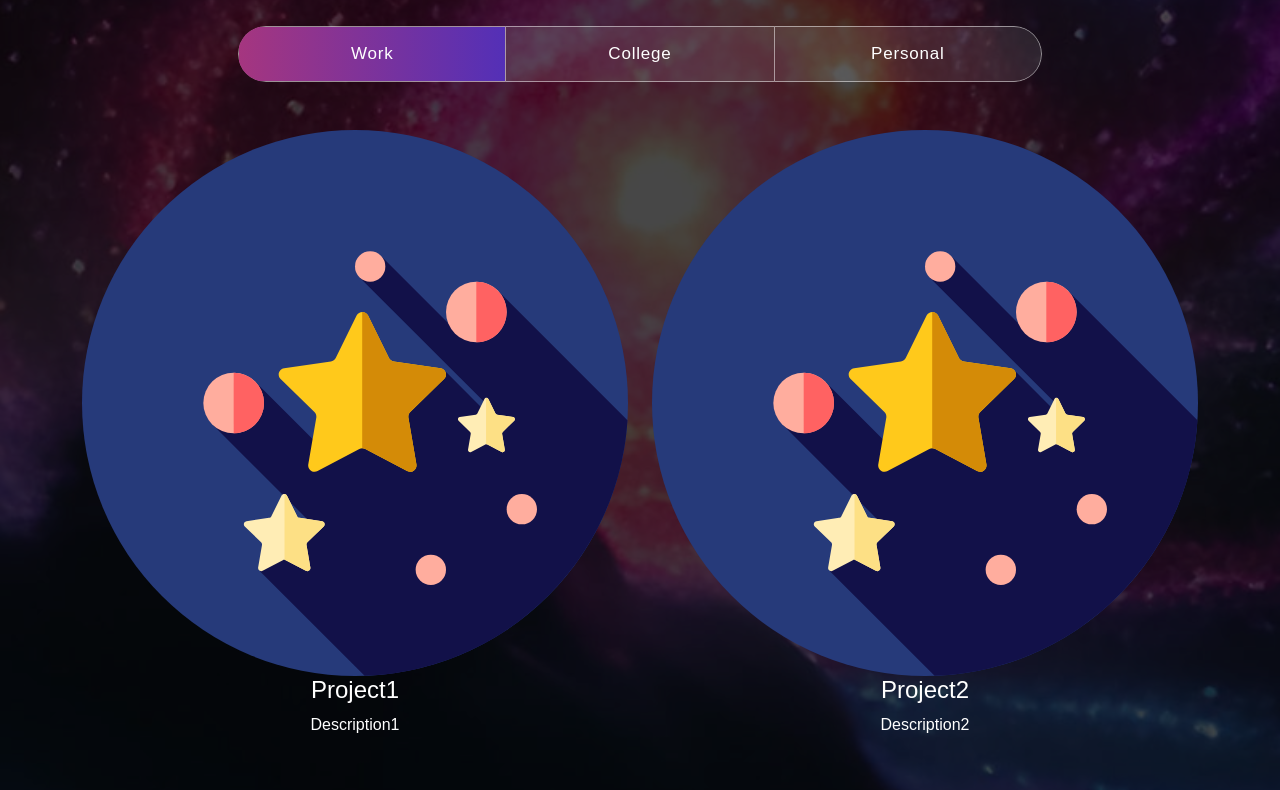
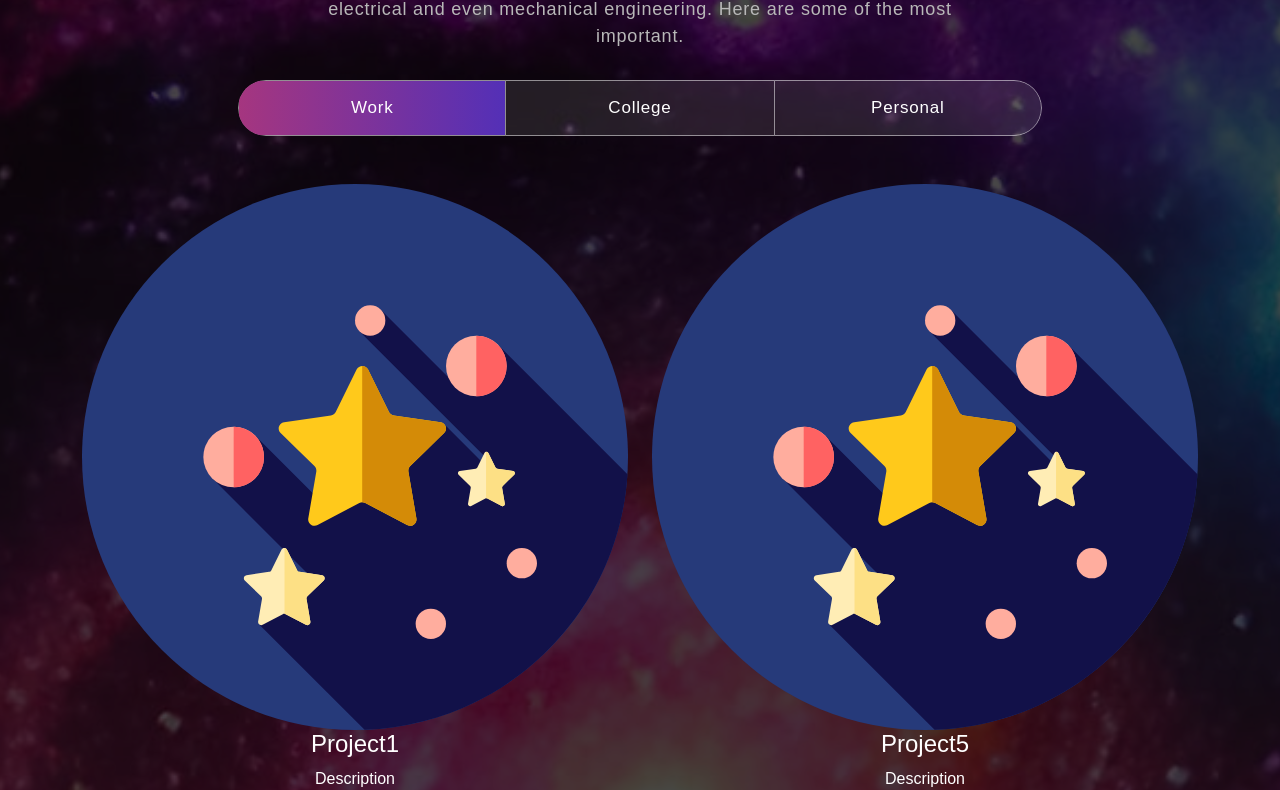
Before and after one commit to dxchel/portfolio, a React (Create React App) app: page / in a window 1280 px wide. Shown: the part 1573-2363 px from the top of the page. Built offline with nearby package versions, Linux system fonts and the light colour scheme.

Commit message:
Added description to projects

```diff
--- a/src/components/Projects.tsx
+++ b/src/components/Projects.tsx
@@ -6,14 +6,29 @@ export const Projects = () => {
     const projects: { title: string, description: string, imgUrl: string }[] = [
         {
             title: "Project1",
-            description: "Description1",
+            description: "Description",
             imgUrl: logo,
         },
         {
             title: "Project2",
-            description: "Description2",
+            description: "Description",
             imgUrl: logo,
-        }
+        },
+        {
+            title: "Project3",
+            description: "Description",
+            imgUrl: logo,
+        },
+        {
+            title: "Project4",
+            description: "Description",
+            imgUrl: logo,
+        },
+        {
+            title: "Project5",
+            description: "Description",
+            imgUrl: logo,
+        },
     ]
 
     return(
@@ -22,7 +37,7 @@ export const Projects = () => {
                 <Row>
                     <Col>
                         <h2>Projects</h2>
-                        <p>Here are some projects I've worked on.</p>
+                        <p>I've worked on several areas of engineering, ranging from software, electrical and even mechanical engineering. Here are some of the most important.</p>
                         <Tab.Container id="projects-tabs" defaultActiveKey="first">
                             <Nav variant="pills" className="nav-pills mb-5 justify-content-center align-items-center" id="pills-tab">
                                 <Nav.Item>
@@ -38,7 +53,7 @@ export const Projects = () => {
                             <Tab.Pane eventKey="first">
                                 <Row>
                                     {
-                                        projects.map((project, index) => {
+                                        projects.sort(() => Math.random() - 0.5).map((project, index) => {
                                             return (<ProjectCard key={index} {...project} />)
                                         })
                                     }
```
